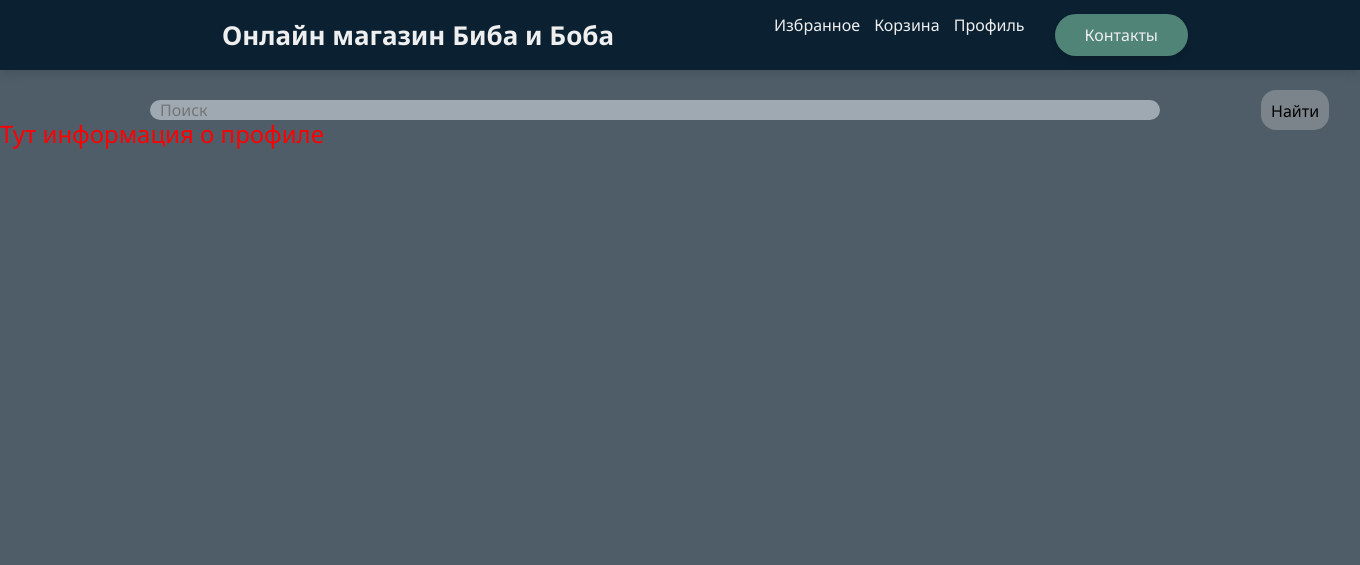
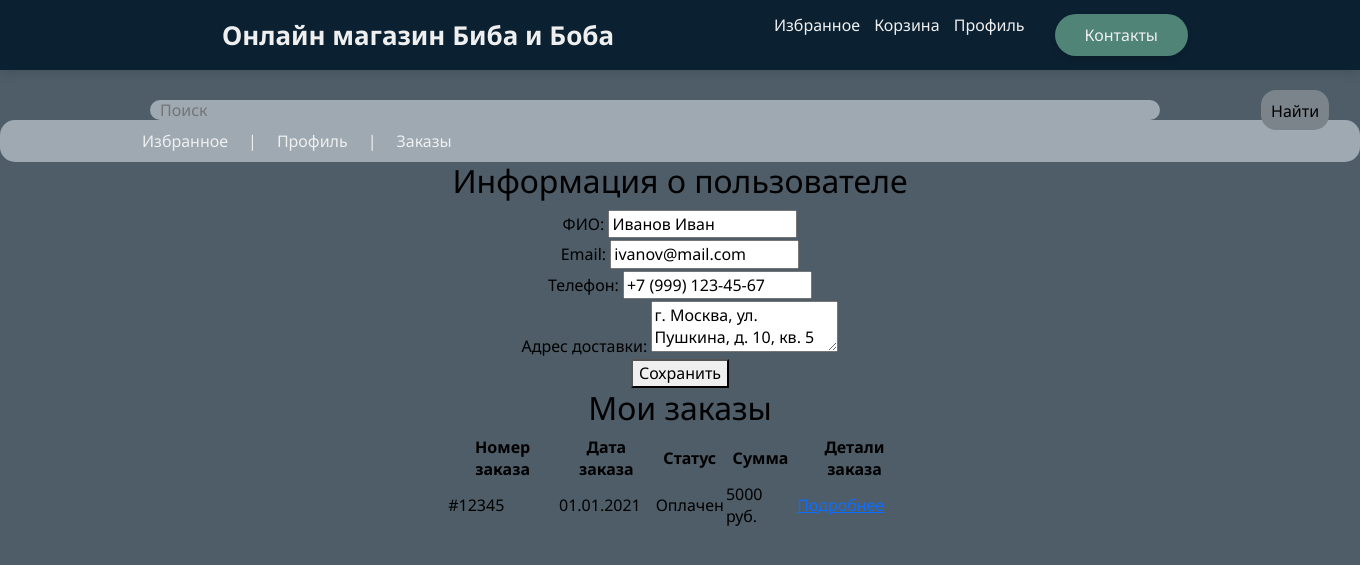
Before and after one commit to gambit515/Online_flowershop, a Django app: page /profile in a window 1360 px wide. Shown: the top 565 px of the page. Run offline with Django 4.2, Linux system fonts and the light colour scheme; some libraries are stand-ins or nearby versions.

Commit message:
Working BD without picture and new profile html

```diff
--- a/Online_FlowerShop/taskmanager/mainshit/models.py
+++ b/Online_FlowerShop/taskmanager/mainshit/models.py
@@ -6,6 +6,6 @@ class Flowers(models.Model):
     title = models.CharField('Название', max_length=50)
     price = models.IntegerField('Цена Товара')
     notes = models.TextField('Описание')
-    picture = models.ImageField('Фото')
+    picture = models.ImageField('Фото',upload_to='images/')
     def __str__(self):
         return self.title
--- a/Online_FlowerShop/taskmanager/mainshit/templates/mainshit/profile.html
+++ b/Online_FlowerShop/taskmanager/mainshit/templates/mainshit/profile.html
@@ -1,5 +1,61 @@
 {% extends 'mainshit/head.html' %}
 
 {% block body %}
-<h4><span style="color: #ff0000;">Тут информация о профиле</span></h4>
+<nav class="category">
+		<div class="concat">
+			<ul class="category-menu">
+				<li><a href="#">Избранное</a></li>
+				<li><a href="#">|</a></li>
+				<li><a href="#">Профиль</a></li>
+				<li><a href="#">|</a></li>
+				<li><a href="#">Заказы</a></li>
+			</ul>
+		</div>
+	</nav>
+<div class="user-info">
+	<h2 style="text-align: center;">Информация о пользователе</h2>
+	<table style="height: 36px; margin-left: auto; margin-right: auto;">
+		<tbody>
+			<tr style="height: 10px;">
+				<td style="width: 100%; height: 10px; text-align: center;"><label for="name">ФИО:</label> <input type="text" id="name" name="name" value="Иванов Иван" /></td>
+			</tr>
+			<tr style="height: 10px;">
+				<td style="width: 100%; height: 10px; text-align: center;"><label for="email">Email:</label> <input type="email" id="email" name="email" value="ivanov@mail.com" /></td>
+			</tr>
+			<tr style="height: 10px;">
+				<td style="width: 100%; height: 10px; text-align: center;"><label for="phone">Телефон:</label> <input type="tel" id="phone" name="phone" value="+7 (999) 123-45-67" /></td>
+			</tr>
+			<tr style="height: 10px;">
+				<td style="width: 100%; height: 10px; text-align: center;"><label for="address">Адрес доставки:</label> <textarea id="address" name="address">г. Москва, ул. Пушкина, д. 10, кв. 5</textarea></td>
+			</tr>
+			<tr style="height: 10px;">
+				<td style="width: 100%; height: 10px; text-align: center;"><form><button type="submit">Сохранить</button></form></td>
+			</tr>
+		</tbody>
+	</table>
+</div>
+<div class="orders">
+	<h2 style="text-align: center;">Мои заказы</h2>
+	<table style="height: 36px; margin-left: auto; margin-right: auto;">
+		<thead>
+			<tr style="height: 18px;">
+				<th style="height: 18px; width: 110.75px; text-align: center;">Номер заказа</th>
+				<th style="height: 18px; width: 96.6719px; text-align: center;">Дата заказа</th>
+				<th style="height: 18px; width: 62.7812px; text-align: center;">Статус</th>
+				<th style="height: 18px; width: 71.2344px; text-align: center;">Сумма</th>
+				<th style="height: 18px; width: 116.641px; text-align: center;">Детали заказа</th>
+			</tr>
+		</thead>
+		<tbody>
+			<tr style="height: 18px;">
+				<td style="height: 18px; width: 110.75px;">#12345</td>
+				<td style="height: 18px; width: 96.6719px;">01.01.2021</td>
+				<td style="height: 18px; width: 62.7812px;">Оплачен</td>
+				<td style="height: 18px; width: 71.2344px;">5000 руб.</td>
+				<td style="height: 18px; width: 116.641px;"><a href="#">Подробнее</a></td>
+			</tr>
+			<!-- другие заказы --></tbody>
+	</table>
+	<p style="text-align: center;"></p>
+</div>
 {% endblock %}
--- a/Online_FlowerShop/taskmanager/mainshit/templates/mainshit/syte.html
+++ b/Online_FlowerShop/taskmanager/mainshit/templates/mainshit/syte.html
@@ -31,6 +31,7 @@
 				<td style="width: 25%; height: 18px; text-align: center;"><strong>Букет: Весенняя&nbsp;легкость</strong></td>
 				<td style="width: 37.459%; height: 18px; text-align: center;"><strong>Букет:&nbsp;Вялая&nbsp;хуйня</strong></td>
 			</tr>
+			<!-<img src="http://localhost/Online_FlowerShop\taskmanager\\media\images\2g4J_Rz2s4yOYHNqV_DzAxwoI1ZXP3MMKx7T73kwnoxTE9y9DoDNnEHN0t7ehlNQD7zW9b3KF0jp_D4IDX71veNm.jpg" width="200" height="214" alt="" />
 		</tbody>
 	</table>
 {% endblock %}
--- a/Online_FlowerShop/taskmanager/mainshit/urls.py
+++ b/Online_FlowerShop/taskmanager/mainshit/urls.py
@@ -4,4 +4,5 @@ from . import views
 urlpatterns = [
     path('',views.syte),
     path('profile', views.profile),
+    path('test', views.test),
 ]
--- a/Online_FlowerShop/taskmanager/mainshit/views.py
+++ b/Online_FlowerShop/taskmanager/mainshit/views.py
@@ -1,10 +1,15 @@
 from django.shortcuts import render
-from django.http import HttpResponse
+from .models import Flowers
 
 
 def syte(request):
-    return render(request, 'mainshit/syte.html')
+    Goods_from_BD = Flowers.objects.all()
+    return render(request, 'mainshit/syte.html',{'Goods_from_BD':Goods_from_BD})
 
 
 def profile(request):
     return render(request,'mainshit/profile.html')
+
+def test(request):
+    Goods_from_BD = Flowers.objects.all()
+    return render(request, 'mainshit/test.html',{'Goods_from_BD':Goods_from_BD})
--- a/Online_FlowerShop/taskmanager/taskmanager/settings.py
+++ b/Online_FlowerShop/taskmanager/taskmanager/settings.py
@@ -122,3 +122,6 @@ STATIC_URL = 'static/'
 # https://docs.djangoproject.com/en/4.1/ref/settings/#default-auto-field
 
 DEFAULT_AUTO_FIELD = 'django.db.models.BigAutoField'
+
+MEDIA_URL = '/media/'
+MEDIA_ROOT = BASE_DIR / 'media'
```
Also changed, not shown: Online_FlowerShop/taskmanager/mainshit/templates/mainshit/test.html (added, +24 -0 lines), Online_FlowerShop/taskmanager/db.sqlite3, Online_FlowerShop/taskmanager/images/Xx05yhwL8Pk.jpg (added), Online_FlowerShop/taskmanager/mainshit/migrations/0001_initial.py, Online_FlowerShop/taskmanager/media/images/Xx05yhwL8Pk.jpg (added).
